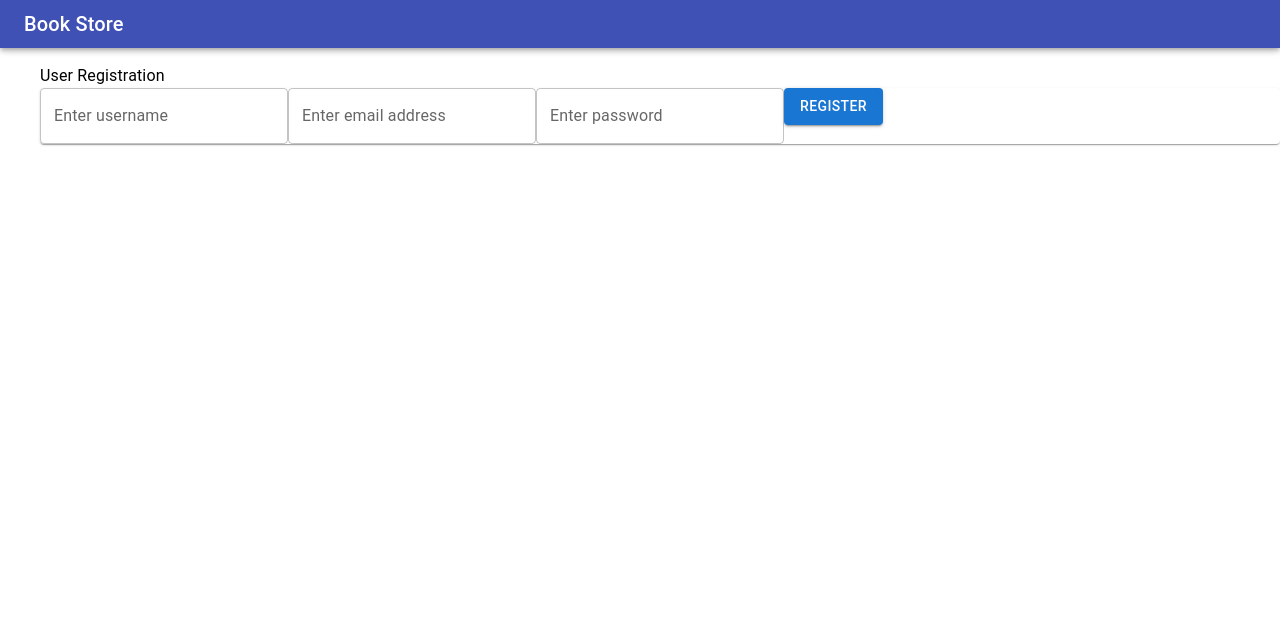
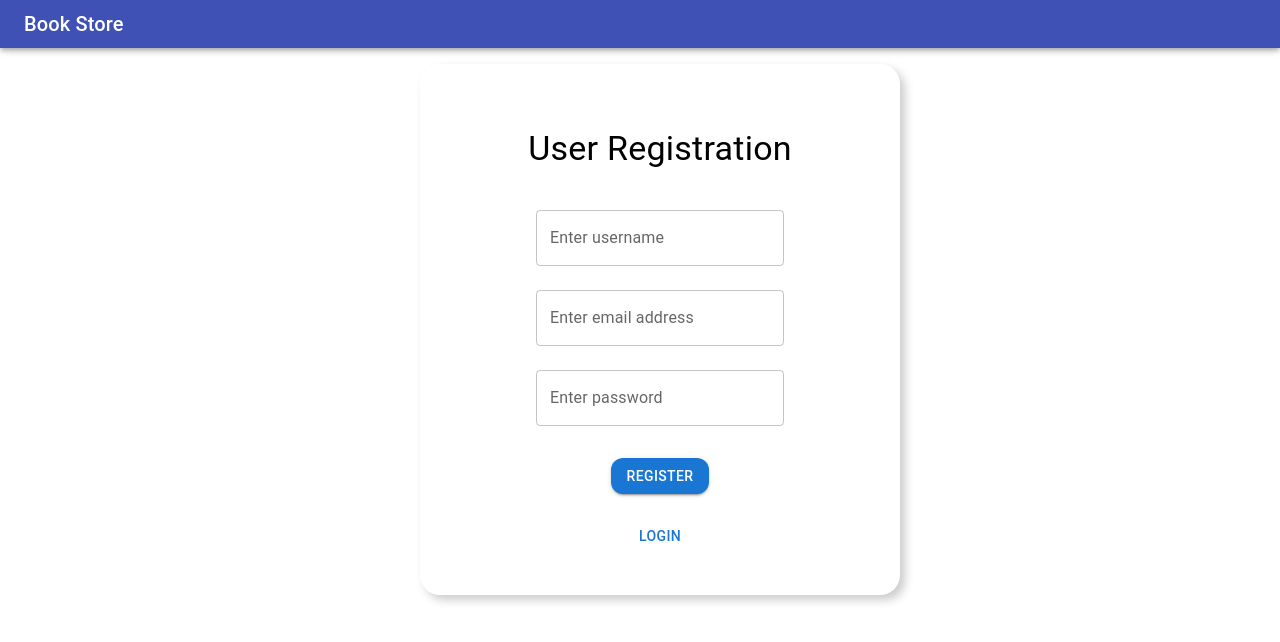
Before and after one commit to Gimhana-Dissanayake/bookstorefe, a React (Create React App) app: page /register in a window 1280 px wide. Shown: the top 642 px of the page. Built offline with nearby package versions, Linux system fonts and the light colour scheme.

Commit message:
UI fixes

```diff
--- a/src/component/book/BookFilter.jsx
+++ b/src/component/book/BookFilter.jsx
@@ -12,7 +12,7 @@ const BookFilter = () => {
   return (
     <Box className={classes.bookFilter}>
       <Paper className={classes.bookFilterPaper}>
-        <Typography>Search Book Filters</Typography>
+        <Typography>Search Books</Typography>
         <Box paddingTop={3} marginBottom={2}>
           <TextField
             placeholder="Enter book title"
--- a/src/component/book/BookListItem.jsx
+++ b/src/component/book/BookListItem.jsx
@@ -1,6 +1,7 @@
 import React from "react";
 import PropTypes from "prop-types";
-import { Box, Paper, Avatar, Typography, makeStyles } from "@material-ui/core";
+import { Box, Paper, Avatar, Typography } from "@material-ui/core";
+import BookIcon from "@mui/icons-material/Book";
 
 const propTypes = {
   book: PropTypes.shape({
@@ -12,15 +13,15 @@ const propTypes = {
 };
 
 const BookListItem = ({ book }) => {
-  const classes = makeStyles();
-
   return (
     <Box mb={2}>
-      <Paper elevation={2} className={classes.bookListItemPaper}>
-        <Avatar className={classes.bookImage} variant="square">
-          {book.title}
-        </Avatar>
-        <Box ml={1}>
+      <Paper elevation={2} style={{ paddingTop: 10 }}>
+        <Box ml={2} mb={2}>
+          <Avatar sx={{ bgcolor: "blue" }}>
+            <BookIcon />
+          </Avatar>
+        </Box>
+        <Box ml={2} mt={2} mb={2}>
           <Typography variant="h5">{book.title}</Typography>
           <Typography>{book.description}</Typography>
           <Typography>{book.releaseYear}</Typography>
--- a/src/component/user/Login.jsx
+++ b/src/component/user/Login.jsx
@@ -1,7 +1,6 @@
 import React from "react";
-import { Box } from "@material-ui/core";
-import { TextField, Typography, Paper, Button } from "@mui/material";
-import makeStyle from "./LoginSytle";
+import { Box } from "@mui/material";
+import { TextField, Typography, Button } from "@mui/material";
 import * as yup from "yup";
 import { useFormik } from "formik";
 import { useDispatch, useSelector } from "react-redux";
@@ -23,7 +22,6 @@ const validationSchema = yup.object({
 });
 
 const Login = () => {
-  const classes = makeStyle();
   const dispatch = useDispatch();
   const loginPromise = useSelector(getUserPromise);
   const { enqueueSnackbar } = useSnackbar();
@@ -59,11 +57,27 @@ const Login = () => {
 
   return (
     <form autoComplete="off" noValidate onSubmit={formik.handleSubmit}>
-      <Box className={classes.wrapper}>
-        <Paper className={classes.paper}>
-          <Typography variant="h4">Book store Login</Typography>
+      <Box
+        display="flex"
+        flexDirection="column"
+        maxWidth={400}
+        alignItems="center"
+        justifyContent="center"
+        margin="auto"
+        marginTop={5}
+        padding={5}
+        borderRadius={5}
+        boxShadow={"5px 5px 10px #ccc"}
+        sx={{
+          ":hover": {
+            boxShadow: "10px 10px 20px #ccc",
+          },
+        }}
+      >
+        <Typography variant="h4" padding={3} textAlign="center">
+          Book Store Login
+        </Typography>
         <TextField
-            className={classes.topMargin}
           name="email"
           id="email"
           data-testid="email-testid"
@@ -74,9 +88,9 @@ const Login = () => {
           onChange={formik.handleChange}
           helperText={formik.touched.email && formik.errors.email}
           error={formik.touched.email && Boolean(formik.errors.email)}
+          margin="normal"
         />
         <TextField
-            className={classes.topMargin}
           name="password"
           id="password"
           data-testid="password-testid"
@@ -87,20 +101,22 @@ const Login = () => {
           onChange={formik.handleChange}
           helperText={formik.touched.password && formik.errors.password}
           error={formik.touched.password && Boolean(formik.errors.password)}
+          margin="normal"
         />
         <Button
-            className={classes.topMargin}
           type="submit"
           variant="contained"
           color="primary"
           disabled={loginPromise.isPending}
+          sx={{ marginTop: 3, borderRadius: 3 }}
         >
           Login
         </Button>
         <br />
 
-          <button onClick={handleRegister}>Register</button>
-        </Paper>
+        <Button sx={{ marginTop: 3, borderRadius: 3 }} onClick={handleRegister}>
+          Register
+        </Button>
       </Box>
     </form>
   );
--- a/src/component/user/LoginSytle.jsx
+++ b/src/component/user/LoginSytle.jsx
@@ -1,10 +1,11 @@
-import { makeStyles, createStyles } from "@material-ui/core";
+import { makeStyles, createStyles } from "@material-ui/styles";
 
 export default makeStyles(() => {
   createStyles({
     wrapper: {
       display: "flex",
       justifyContent: "center",
+      flexDirection: "column",
     },
     paper: {
       display: "flex",
--- a/src/component/user/Register.jsx
+++ b/src/component/user/Register.jsx
@@ -1,5 +1,5 @@
 import React from "react";
-import { Typography, Box, Paper, TextField, Button } from "@mui/material";
+import { Typography, Box, TextField, Button } from "@mui/material";
 import * as yup from "yup";
 import { useFormik } from "formik";
 import { useDispatch, useSelector } from "react-redux";
@@ -7,7 +7,6 @@ import { registerAction } from "../../module/user/userAction";
 import { useNavigate } from "react-router-dom";
 import { useSnackbar } from "notistack";
 
-import registerStyle from "./RegisterStyles";
 import { getUserRegisterPromise } from "../../module/user/userSelector";
 import { useEffect } from "react";
 
@@ -24,7 +23,6 @@ const validationSchema = yup.object({
 });
 
 const Register = () => {
-  const classes = registerStyle();
   const registerPromise = useSelector(getUserRegisterPromise);
   const dispatch = useDispatch();
 
@@ -53,13 +51,34 @@ const Register = () => {
     },
   });
 
+  const handleLogin = () => {
+    navigate("/login");
+  };
+
   return (
-    <Box className={classes.wrapper}>
-      <Typography className={classes.heading}>User Registration</Typography>
     <form autoComplete="off" noValidate onSubmit={registerForm.handleSubmit}>
-        <Paper className={classes.paper}>
+      <Box
+        display="flex"
+        flexDirection="column"
+        maxWidth={400}
+        alignItems="center"
+        justifyContent="center"
+        margin="auto"
+        marginTop={5}
+        padding={5}
+        borderRadius={5}
+        boxShadow={"5px 5px 10px #ccc"}
+        sx={{
+          ":hover": {
+            boxShadow: "10px 10px 20px #ccc",
+          },
+        }}
+      >
+        <Typography variant="h4" padding={3}>
+          User Registration
+        </Typography>
+
         <TextField
-            className={classes.margin12}
           id="name"
           name="name"
           variant="outlined"
@@ -67,12 +86,10 @@ const Register = () => {
           value={registerForm.values.name}
           onChange={registerForm.handleChange}
           helperText={registerForm.touched.name && registerForm.errors.name}
-            error={
-              registerForm.touched.name && Boolean(registerForm.errors.name)
-            }
+          error={registerForm.touched.name && Boolean(registerForm.errors.name)}
+          margin="normal"
         />
         <TextField
-            className={classes.margin12}
           id="email"
           name="email"
           variant="outlined"
@@ -83,6 +100,7 @@ const Register = () => {
           error={
             registerForm.touched.email && Boolean(registerForm.errors.email)
           }
+          margin="normal"
         />
         <TextField
           id="password"
@@ -98,18 +116,22 @@ const Register = () => {
             registerForm.touched.password &&
             Boolean(registerForm.errors.password)
           }
+          margin="normal"
         />
+
         <Button
-            className={classes.button}
+          sx={{ marginTop: 3, borderRadius: 3 }}
           type="submit"
           variant="contained"
           color="primary"
         >
           Register
         </Button>
-        </Paper>
+        <Button sx={{ marginTop: 3, borderRadius: 3 }} onClick={handleLogin}>
+          Login
+        </Button>
+      </Box>
     </form>
-    </Box>
   );
 };
 
```
Lines whose indentation alone changed are shown as unchanged.
